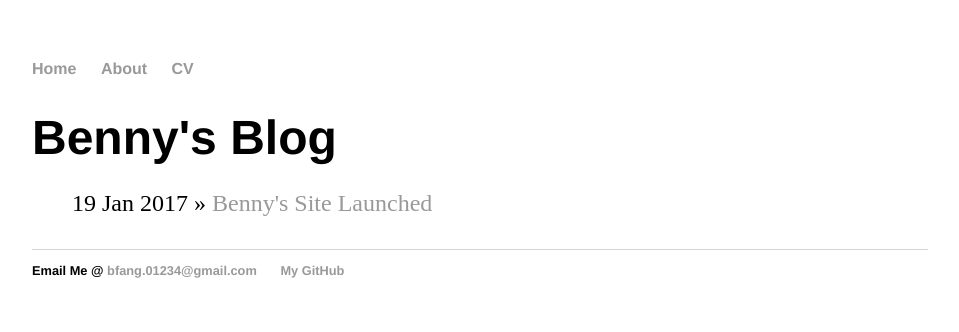
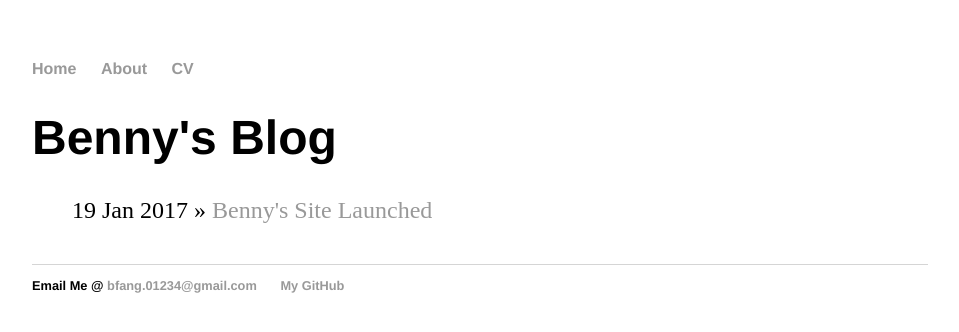
Before and after one commit to bennyfang/bennyfang.github.io, a Jekyll site: the page built from blog/index.html, in a window 1280 px wide. Shown: the top 332 px of the page, without its empty margins (160-1119 px from the left). Built offline with Jekyll 4.4.1, drawn with Linux system fonts in a browser that asks for light colours.

Commit message:
Update main.css

```diff
--- a/css/main.css
+++ b/css/main.css
@@ -30,8 +30,8 @@ p {
 }
 li {
     list-style: none;
-    font-size: 1.0em;
-    line-height: 0.5em;
+    /* font-size: 1.0em;
+    line-height: 0.5em; */
 }
 footer {
     border-top: 1px solid #d5d5d5;
```
